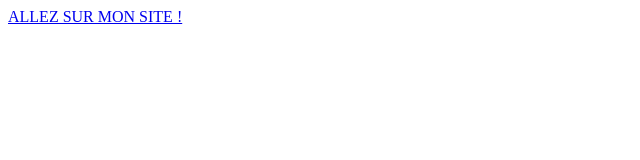
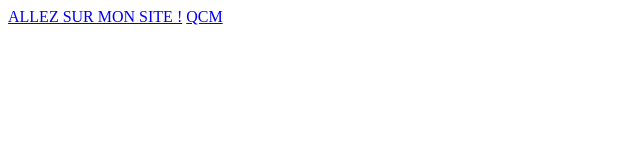
Before and after one commit to poky789456/ZERO, a plain HTML site: page index.html in a window 1280 px wide. Shown: the full height of the page, 0-640 px from the left. Drawn offline with Linux system fonts and the light colour scheme.

Commit message:
Update index.html

```diff
--- a/index.html
+++ b/index.html
@@ -6,6 +6,7 @@
 </head>
 <body>
 	<a href="facture.html">ALLEZ SUR MON SITE !</a>
+	<a href="qcm.html">QCM</a>
 
 
 </body>
```
